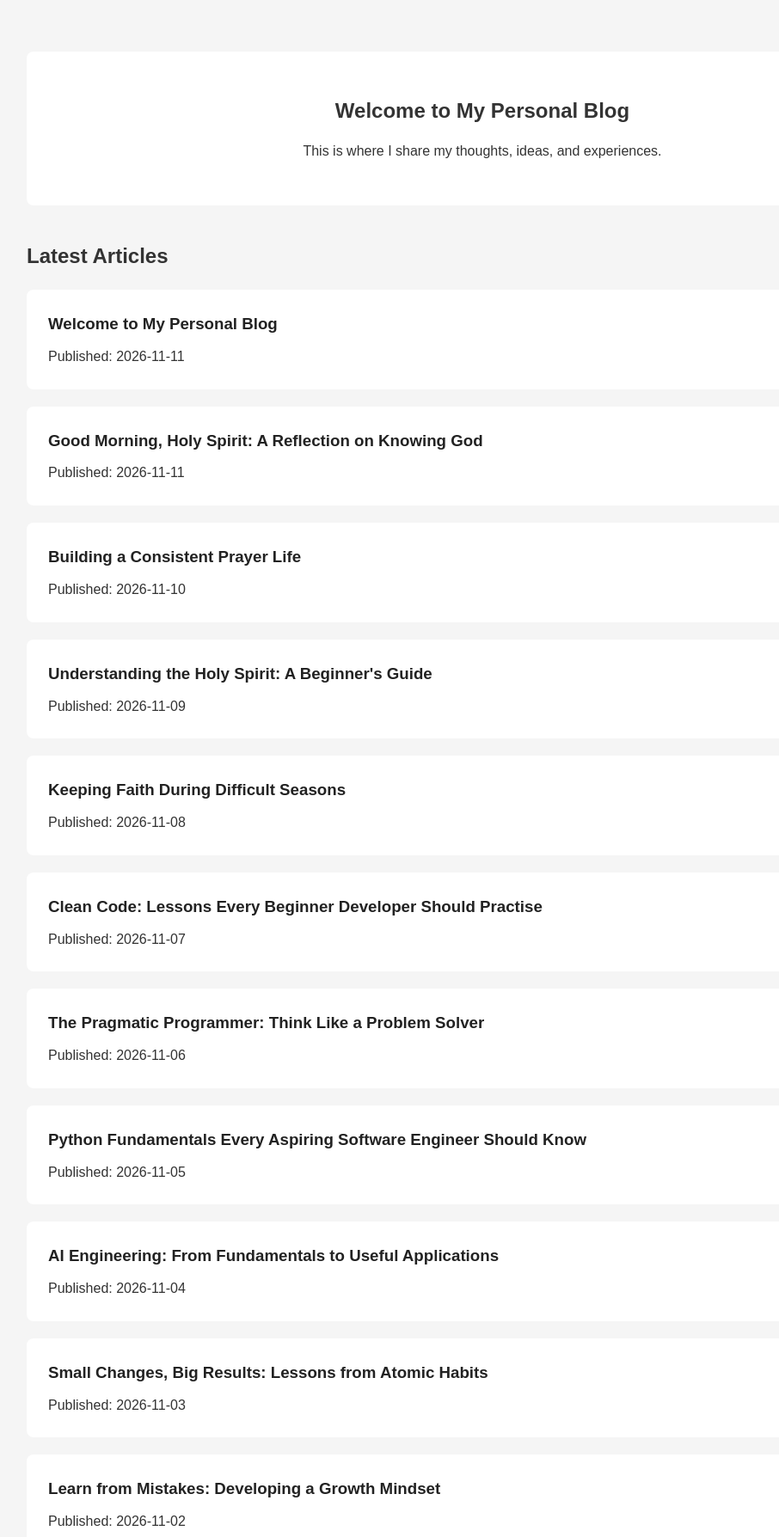
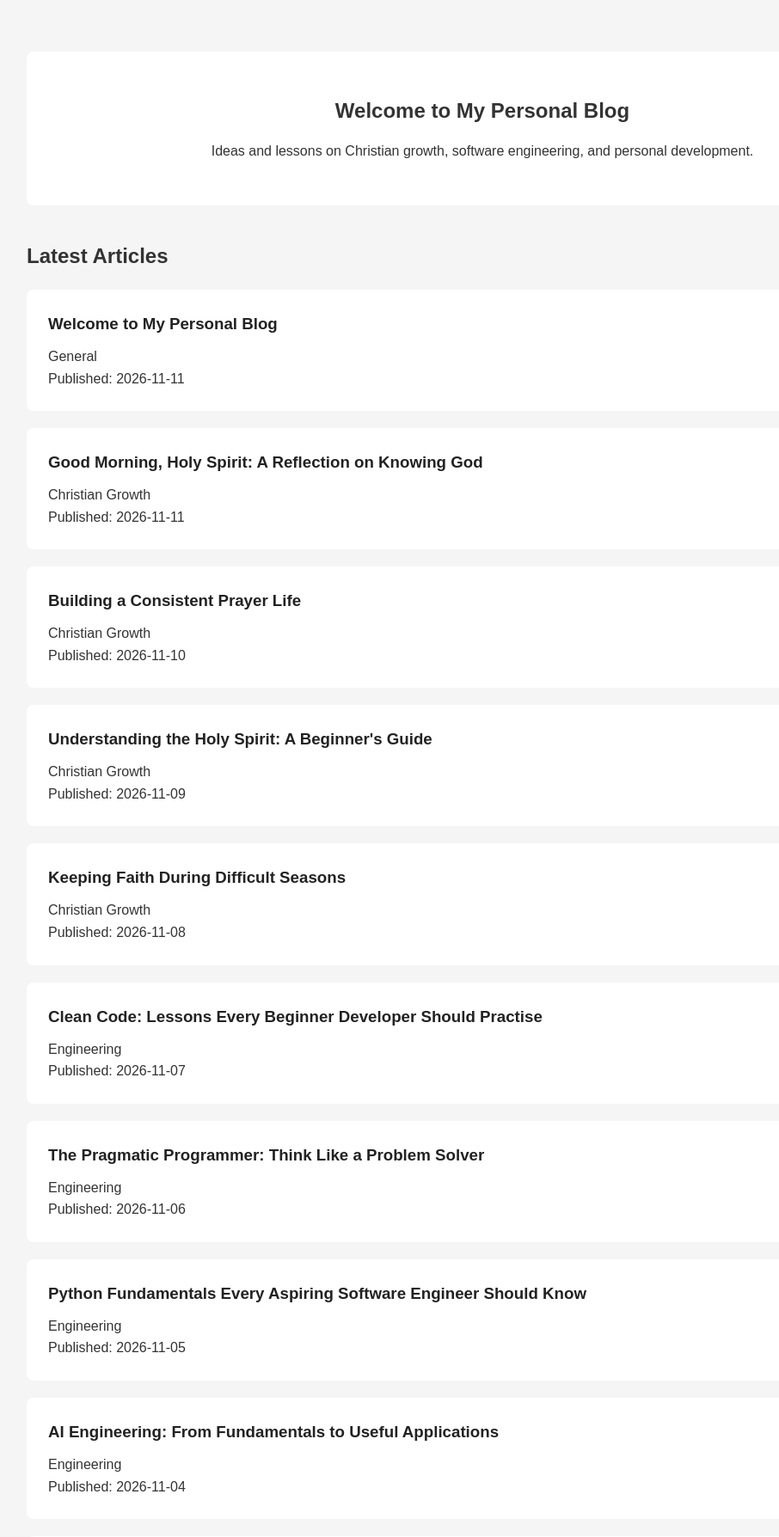
Before and after one commit to ugochi74/personal-blog, a Flask app: page / in a window 1280 px wide. Shown: the part 66-1854 px from the top of the page at 86% size, without its empty margins (79-985 px from the left). Run offline with Flask 3, Linux system fonts and the light colour scheme; parts of the project's set-up code (start-up, migrations or seed data) failed here and were passed over.

Commit message:
Show article categories on the homepage

```diff
--- a/templates/home.html
+++ b/templates/home.html
@@ -7,7 +7,7 @@
 
 <section class="welcome">
     <h1>Welcome to My Personal Blog</h1>
-    <p>This is where I share my thoughts, ideas, and experiences.</p>
+    <p>Ideas and lessons on Christian growth, software engineering, and personal development.</p>
 </section>
 
 <section class="articles">
@@ -22,6 +22,7 @@
                     </a>
                 </h3>
 
+                <p class="article-category">{{ article.category }}</p>
                 <p>Published: {{ article.date }}</p>
             </article>
         {% endfor %}
```
